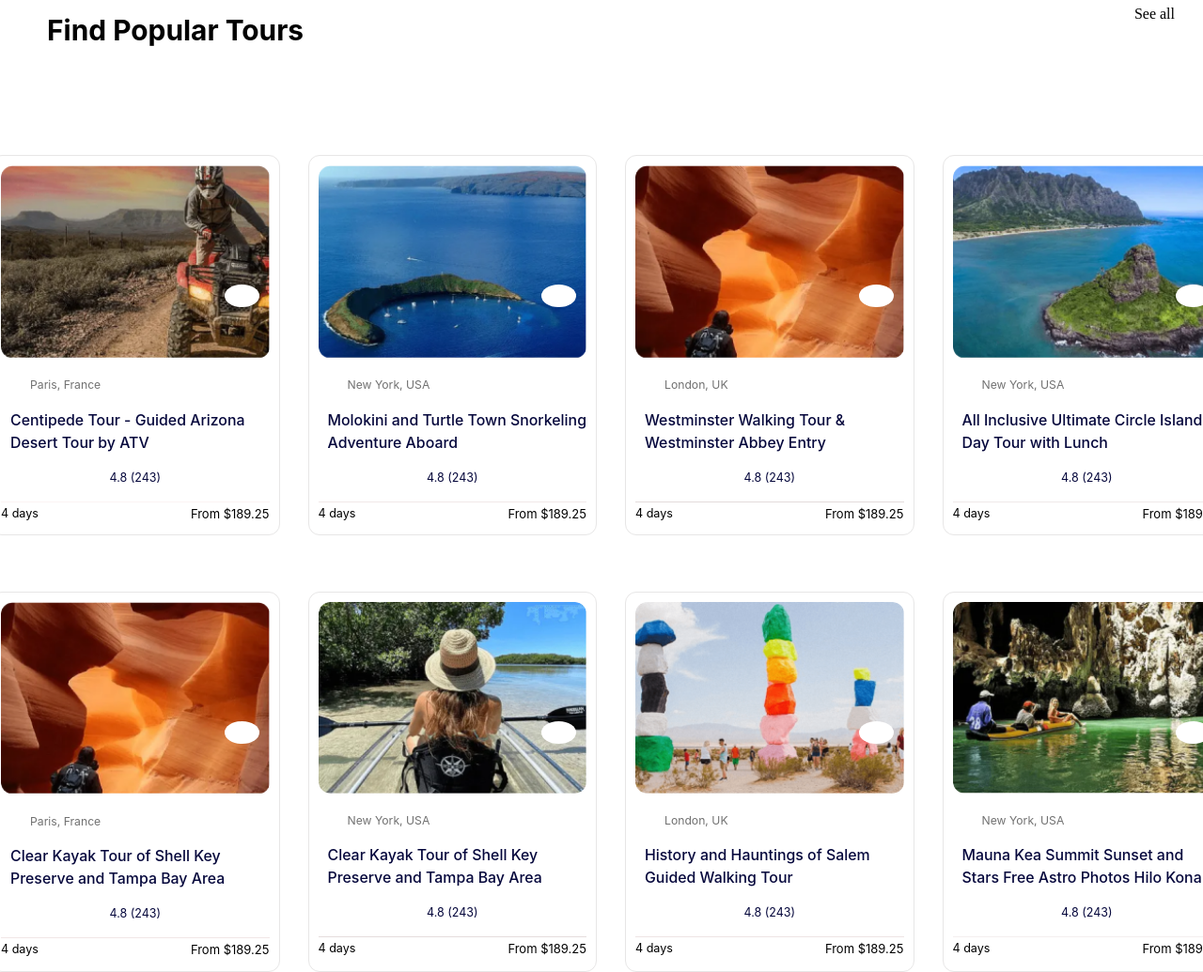
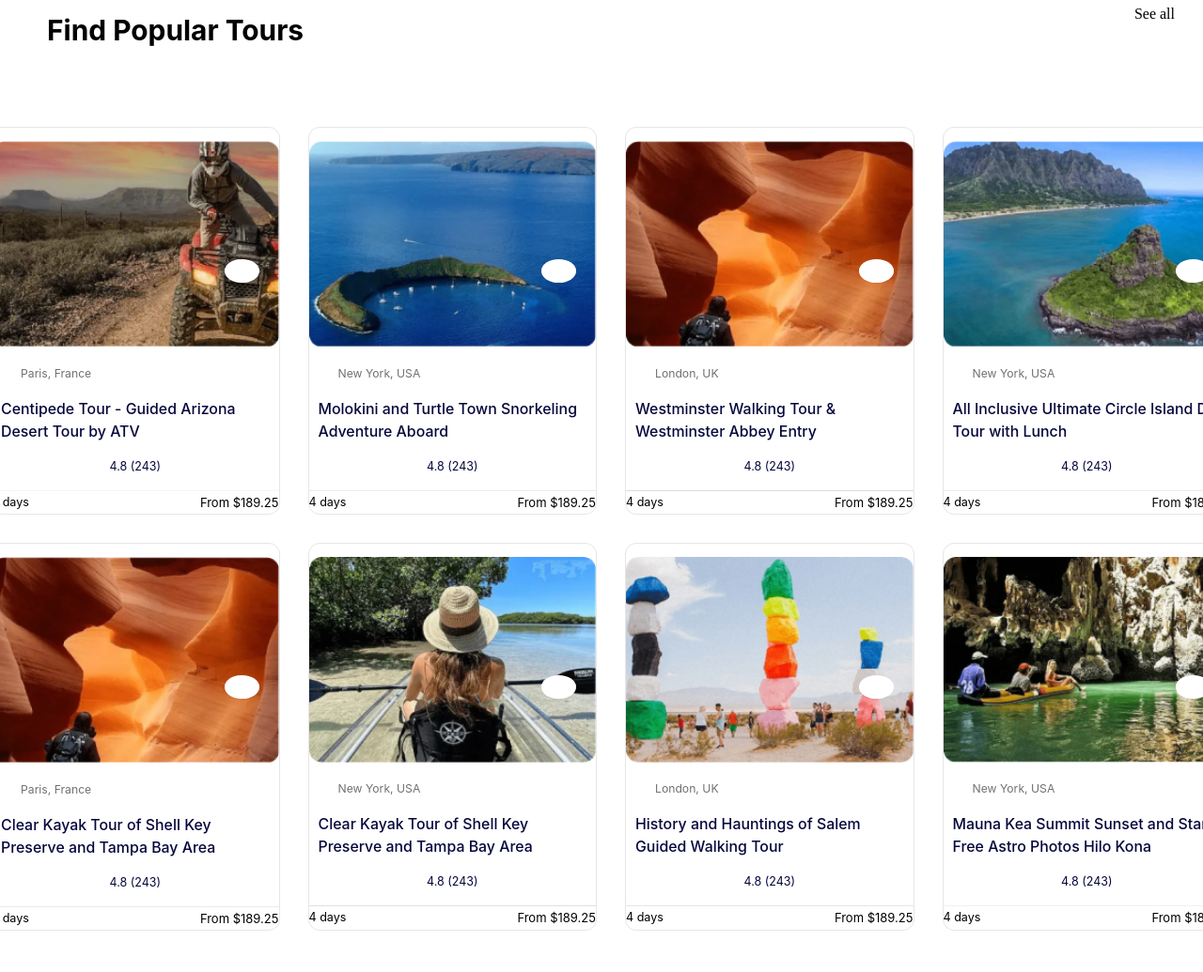
Before and after one commit to Sahilz9/Construct-week-b35, a website: page Figma/index.html in a window 1280 px wide. Shown: the part 980-2015 px from the top of the page at 94% size. After the commit the page ends 1971 px from the top, so only its background shows below. Drawn offline with Linux system fonts and the light colour scheme.

Commit message:
ft32_039_day_5 figma completed

```diff
--- a/Figma/style.css
+++ b/Figma/style.css
@@ -138,8 +138,8 @@
       width: fit-content;
       border: 1px solid #E7E6E6;
       border-radius: 12px;
-      padding: 10px;
-      margin-top: 30px;
+      padding-top: 14px;
+
       position: relative;
       background-color: #FFFFFF;
     }
```
